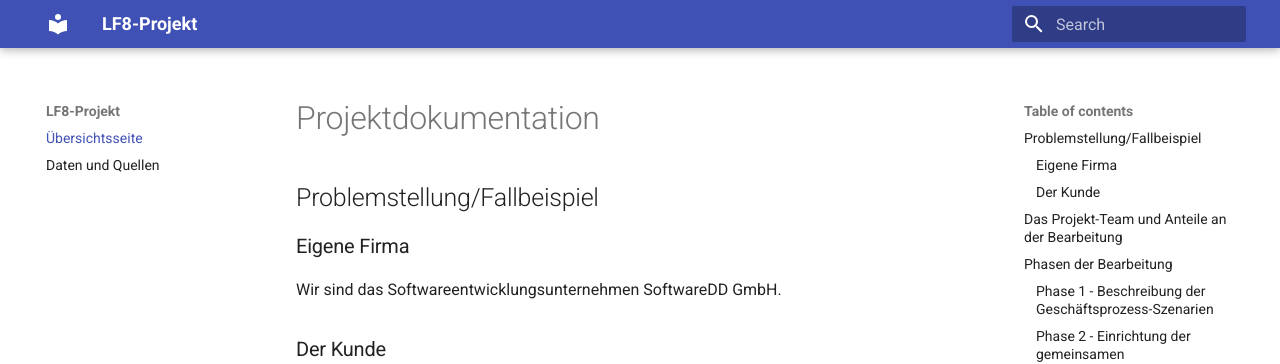
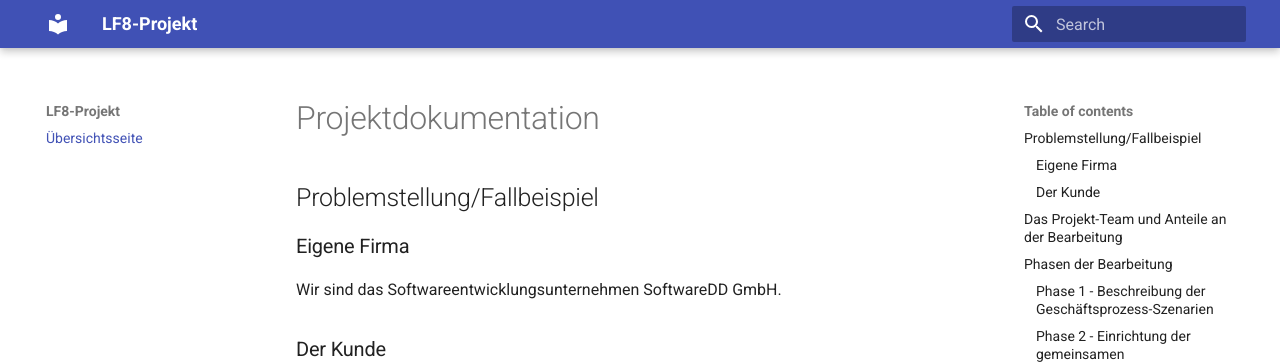
Before and after one commit to i21Erik/LF_8, an MkDocs documentation site: the page built from docs/index.md, in a window 1280 px wide. Shown: the top 364 px of the page. Built offline with MkDocs 1.6.1 and Material for MkDocs 9.7.7, drawn with Linux system fonts in a browser that asks for light colours.

Commit message:
toter Navigationspunkt gelöscht

```diff
--- a/mkdocs.yml
+++ b/mkdocs.yml
@@ -1,7 +1,6 @@
 site_name: LF8-Projekt
 nav:
   - "Übersichtsseite": index.md
-  - "Daten und Quellen": phase5.md
 theme: material
 markdown_extensions:
   - admonition
```
Also changed, not shown: site/404.html, site/index.html, 1 other file.
